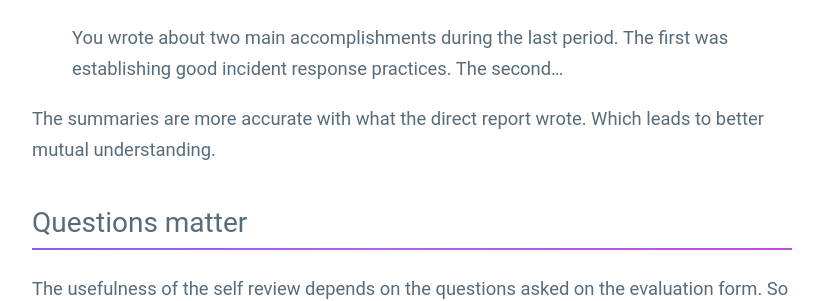
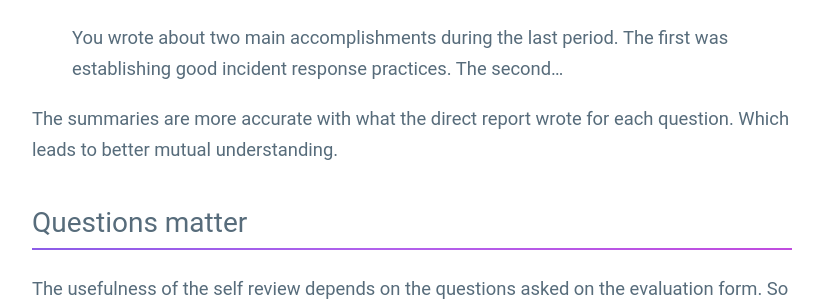
Before and after one commit to guillermodlpa/site, a Jekyll site: the page built from _posts/2021-03-29-better-approach-self-review-in-performance-reviews.markdown, in a window 1280 px wide. Shown: the part 1213-1514 px from the top of the page, without its empty margins (228-1051 px from the left). Built offline with Jekyll 4.4.1, drawn with Linux system fonts in a browser that asks for light colours.

Commit message:
Updated Better Approach Self Review In Performance Reviews

```diff
--- a/_posts/2021-03-29-better-approach-self-review-in-performance-reviews.markdown
+++ b/_posts/2021-03-29-better-approach-self-review-in-performance-reviews.markdown
@@ -22,7 +22,7 @@ When delivering the performance review in a meeting, reading out loud the questi
 
 > You wrote about two main accomplishments during the last period. The first was establishing good incident response practices. The second...
 
-The summaries are more accurate with what the direct report wrote. Which leads to better mutual understanding.
+The summaries are more accurate with what the direct report wrote for each question. Which leads to better mutual understanding.
 
 ## Questions matter
 
```
